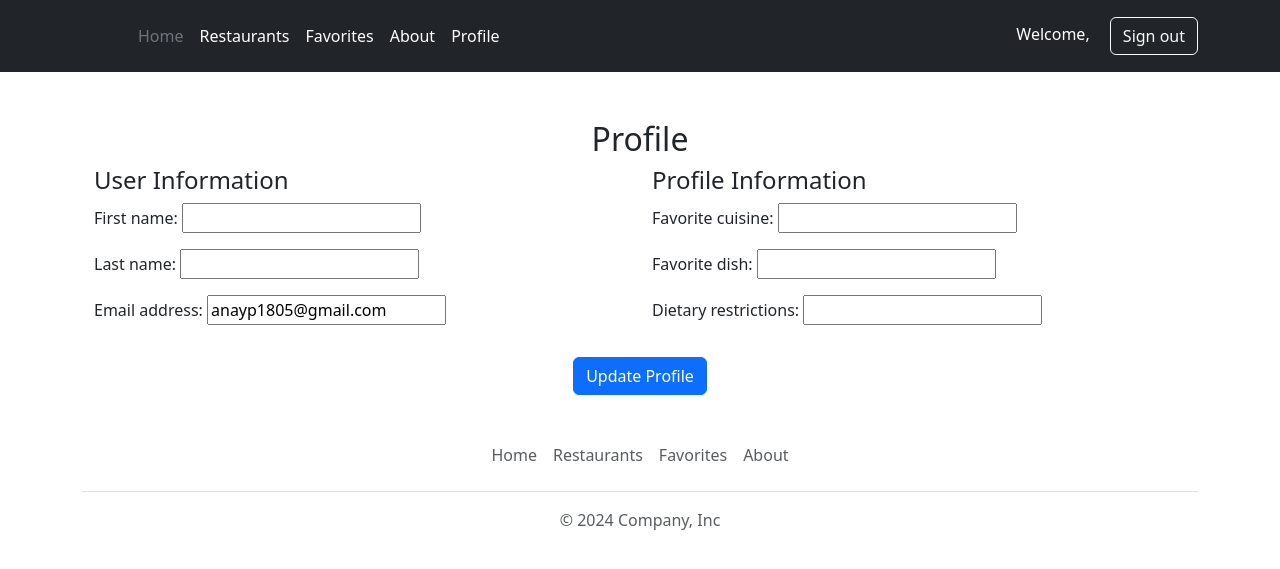
After one commit to Team26-CS2340/FoodFinder, a Django app: page /profile/ in a window 1280 px wide. The commit adds this page. Shown: the top 569 px of the page. Run offline with Django 5.2, Linux system fonts and the light colour scheme; a user stored in the database is signed in; data comes from the database, SQL or seed files in the repository; both versions use the stored data as it was after the commit.

Commit message:
nextcommit

```diff
--- a/restaurants/forms.py
+++ b/restaurants/forms.py
@@ -30,3 +30,13 @@ class UserRegistrationForm(forms.ModelForm):
                 dietary_restrictions=self.cleaned_data.get('dietary_restrictions', '')
             )
         return user
+
+class UserProfileForm(forms.ModelForm):
+    class Meta:
+        model = UserProfile
+        fields = ['favorite_cuisine', 'favorite_dish', 'dietary_restrictions']
+
+class UserForm(forms.ModelForm):
+    class Meta:
+        model = User
+        fields = ['first_name', 'last_name', 'email']
--- a/restaurants/templates/base.html
+++ b/restaurants/templates/base.html
@@ -27,6 +27,7 @@
                     <li><a href="{% url 'restaurant_list' %}" class="nav-link px-2 text-white">Restaurants</a></li>
                     <li><a href="#" class="nav-link px-2 text-white">Favorites</a></li>
                     <li><a href="#" class="nav-link px-2 text-white">About</a></li>
+                    <li><a href="{% url 'profile' %}" class="nav-link px-2 text-white">Profile</a></li>
                 </ul>
 
                 <div class="text-end">
--- a/restaurants/templates/restaurants/login.html
+++ b/restaurants/templates/restaurants/login.html
@@ -5,3 +5,6 @@
     {{ form.as_p }}
     <button type="submit">Log in</button>
 </form>
+
+<!-- Add the reset password link -->
+<p><a href="{% url 'password_reset' %}">Forgot your password?</a></p>
--- /dev/null
+++ b/restaurants/templates/restaurants/profile.html
@@ -0,0 +1,26 @@
+{% extends 'base.html' %}
+
+{% block title %}Profile{% endblock %}
+
+{% block content %}
+<div class="container mt-5">
+    <h2 class="text-center">Profile</h2>
+
+    <form method="post">
+        {% csrf_token %}
+        <div class="row">
+            <div class="col-md-6">
+                <h4>User Information</h4>
+                {{ user_form.as_p }}
+            </div>
+            <div class="col-md-6">
+                <h4>Profile Information</h4>
+                {{ profile_form.as_p }}
+            </div>
+        </div>
+        <div class="text-center">
+            <button type="submit" class="btn btn-primary mt-3">Update Profile</button>
+        </div>
+    </form>
+</div>
+{% endblock %}
--- a/restaurants/urls.py
+++ b/restaurants/urls.py
@@ -2,6 +2,7 @@ from django.urls import path
 from django.contrib.auth import logout
 from django.shortcuts import redirect
 from . import views
+from django.contrib.auth import views as auth_views
 
 
 def custom_logout_view(request):
@@ -15,6 +16,13 @@ urlpatterns = [
     path('login/', views.login_view, name='login'),
     path('restaurants/', views.restaurant_list, name='restaurant_list'),
     path('restaurant/', views.search_restaurant, name='restaurant-search'),
-    path('logout/', custom_logout_view, name='logout'),  # Use custom logout view
-    path('restaurant/<str:restaurant_name>/', views.restaurant_details_view, name='restaurant_details'),  # New URL pattern
+    path('logout/', custom_logout_view, name='logout'),
+    path('restaurant/<str:restaurant_name>/', views.restaurant_details_view, name='restaurant_details'),
+    path('profile/', views.profile_view, name='profile'),
+
+
+    path('password_reset/', auth_views.PasswordResetView.as_view(), name='password_reset'),
+    path('password_reset/done/', auth_views.PasswordResetDoneView.as_view(), name='password_reset_done'),
+    path('reset/<uidb64>/<token>/', auth_views.PasswordResetConfirmView.as_view(success_url='/login'), name='password_reset_confirm'),
+    path('reset/done/', auth_views.PasswordResetCompleteView.as_view(), name='password_reset_complete'),
 ]
--- a/restaurants/views.py
+++ b/restaurants/views.py
@@ -1,14 +1,13 @@
 # restaurants/views.py
 from django.shortcuts import render, redirect
 from django.contrib.auth import authenticate, login
-from .forms import UserRegistrationForm
+from .forms import UserRegistrationForm, UserForm, UserProfileForm
 from django.shortcuts import render, redirect
 from django.contrib.auth.forms import AuthenticationForm
 from django.conf import settings
 from django.http import JsonResponse
 import googlemaps
 import requests
-# Import the UserProfile model at the top of views.py
 from .models import UserProfile
 
 
@@ -267,3 +266,28 @@ def search_restaurant(request):
             return render(request, 'restaurants/restaurant.html', context)
 
     return render(request, 'restaurants/restaurant.html')
+
+def profile_view(request):
+    user = request.user
+    try:
+        user_profile = UserProfile.objects.get(user=user)
+    except UserProfile.DoesNotExist:
+        user_profile = None
+
+    if request.method == 'POST':
+        user_form = UserForm(request.POST, instance=user)
+        profile_form = UserProfileForm(request.POST, instance=user_profile)
+
+        if user_form.is_valid() and profile_form.is_valid():
+            user_form.save()
+            profile_form.save()
+            return redirect('profile')  # Redirect to the profile page after saving
+
+    else:
+        user_form = UserForm(instance=user)
+        profile_form = UserProfileForm(instance=user_profile)
+
+    return render(request, 'restaurants/profile.html', {
+        'user_form': user_form,
+        'profile_form': profile_form
+    })
```
Also changed, not shown: atlanta_food_finder/settings.py (+8 -2 lines), db.sqlite3.
